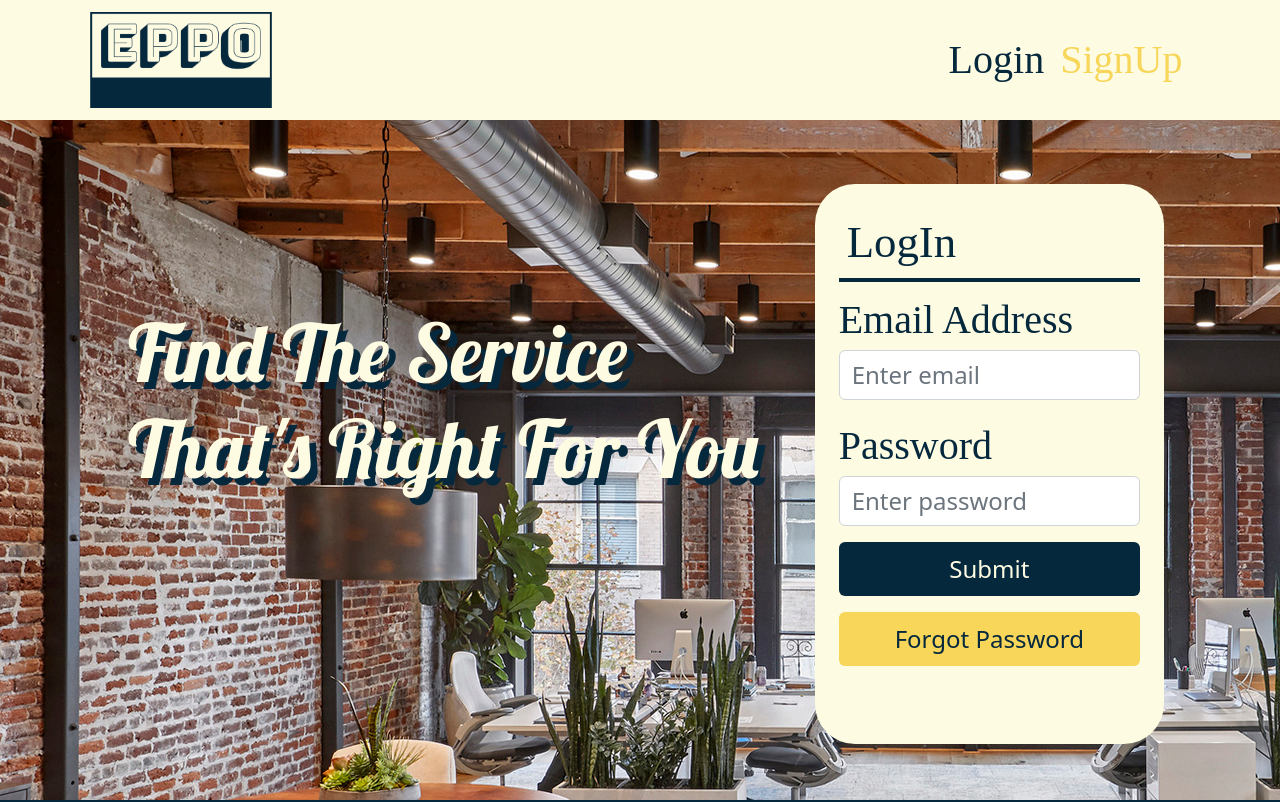
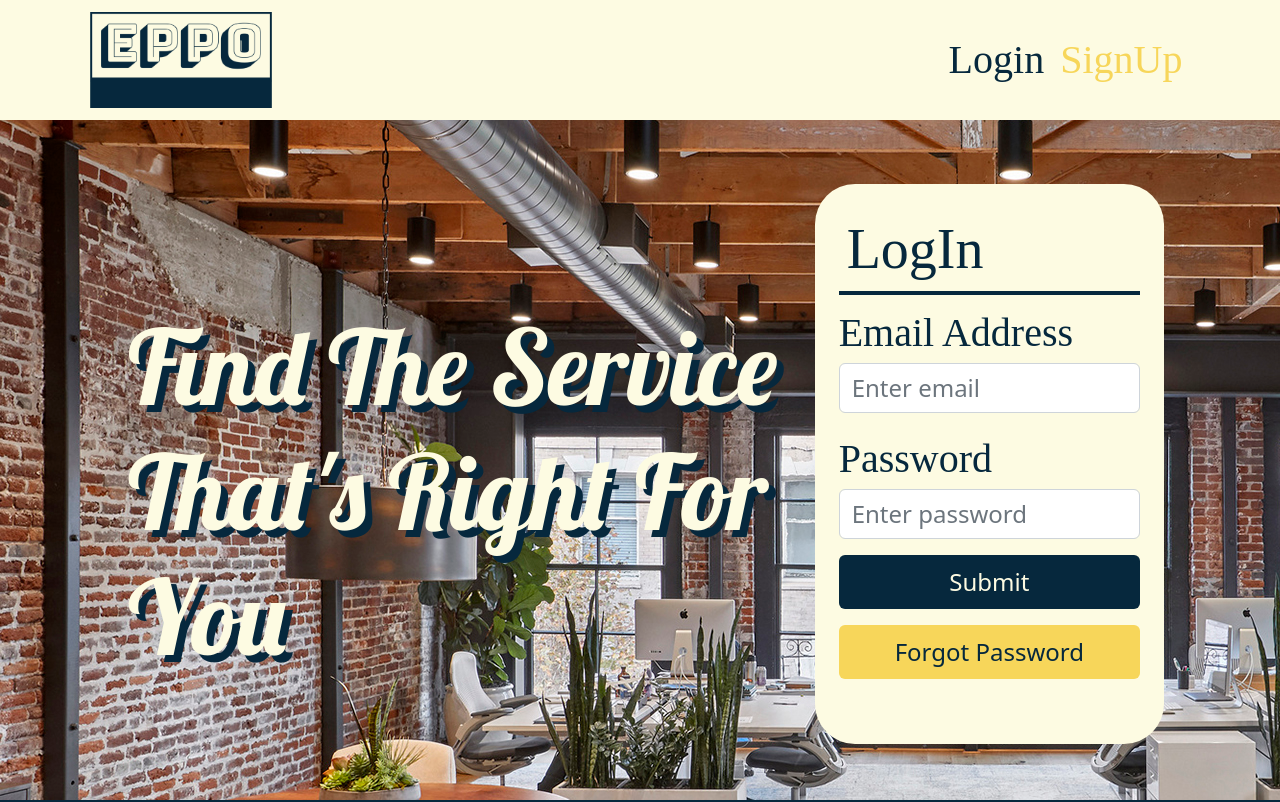
Before and after one commit to VinaySavla/eppo-appointment-booking, a React (Create React App) app: page /login in a window 1280 px wide. Shown: the top 802 px of the page. Built offline with nearby package versions, Linux system fonts and the light colour scheme; a web font is replaced by a local one.

Commit message:
font issues

```diff
--- a/src/components/SignUp.js
+++ b/src/components/SignUp.js
@@ -219,14 +219,6 @@ const styles = {
         paddingLeft: '10vw',
         paddingRight: '10vw',
     },
-    sideHeader:{
-        fontFamily: 'Lobster',
-        color: '#FDFBE2',
-        fontSize: '500%',
-        textShadow: '7px 7px #06283D',
-        paddingTop: '15vh',
-    },
-
     sideForm:{
         padding:'3vh',
         background: '#FDFBE2',
@@ -241,7 +233,7 @@ const styles = {
             borderBottom:'4px solid #06283D',
             fontFamily: 'Edu NSW ACT Foundation',
             color: "#06283D",
-            fontSize: '280%',
+            fontSize: '6vh',
         },
 }
 
--- a/src/components/login.js
+++ b/src/components/login.js
@@ -132,7 +132,7 @@ const styles = {
     sideHeader:{
         fontFamily: 'Lobster',
         color: '#FDFBE2',
-        fontSize: '500%',
+        fontSize: '13vh',
         textShadow: '7px 7px #06283D',
         paddingTop: '15vh',
     },
@@ -149,7 +149,7 @@ const styles = {
             borderBottom:'4px solid #06283D',
             fontFamily: 'Edu NSW ACT Foundation',
             color: "#06283D",
-            fontSize: '280%',
+            fontSize: '7vh',
         },
 }
 
--- a/src/subcomponents/formlabel.js
+++ b/src/subcomponents/formlabel.js
@@ -10,7 +10,7 @@ function Formlabel({text}) {
 
 const styles = {
     label: {
-        fontSize: '250%',
+        fontSize: '5vh',
         color:'#06283D',
         fontFamily:'Stick No Bills',
 }
--- a/src/subcomponents/inputbox.js
+++ b/src/subcomponents/inputbox.js
@@ -14,7 +14,7 @@ function Inputbox({type, className, placeholder, onChange}) {
 
 const styles = {
     inputbx:{
-        fontSize:'150%',
+        fontSize:'3vh',
     }
 }
 
--- a/src/subcomponents/submitbtn.js
+++ b/src/subcomponents/submitbtn.js
@@ -32,7 +32,7 @@ const styles = {
         textAlign: 'center',
         textDecoration: 'none',
         display: 'inline-block',
-        fontSize: '150%',
+        fontSize: '3vh',
     },
     secondarySubmitbtn:{
         background: "#F7D65A",
@@ -41,7 +41,7 @@ const styles = {
         textAlign: 'center',
         textDecoration: 'none',
         display: 'inline-block',
-        fontSize: '150%',
+        fontSize: '3vh',
     }
 }
 
```
